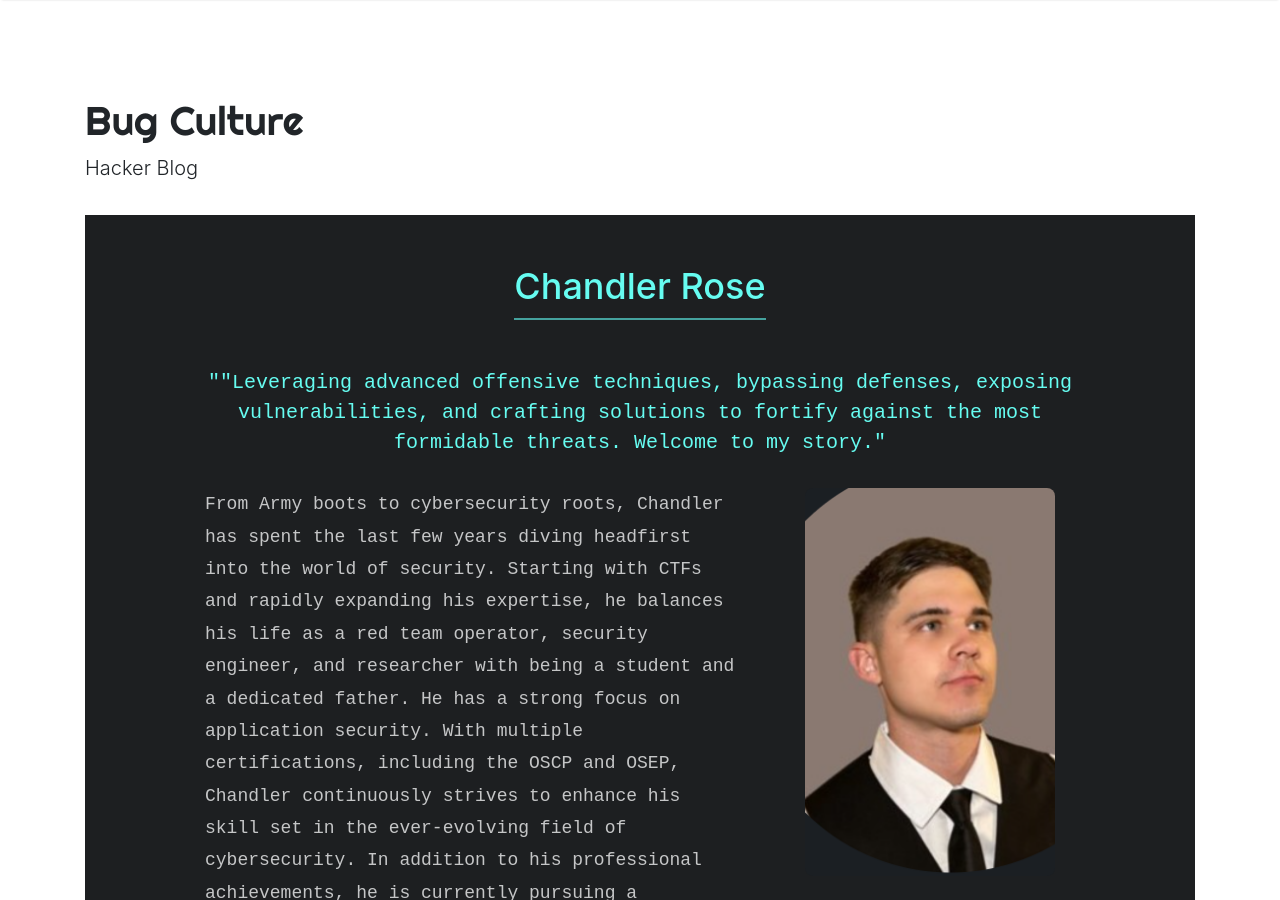
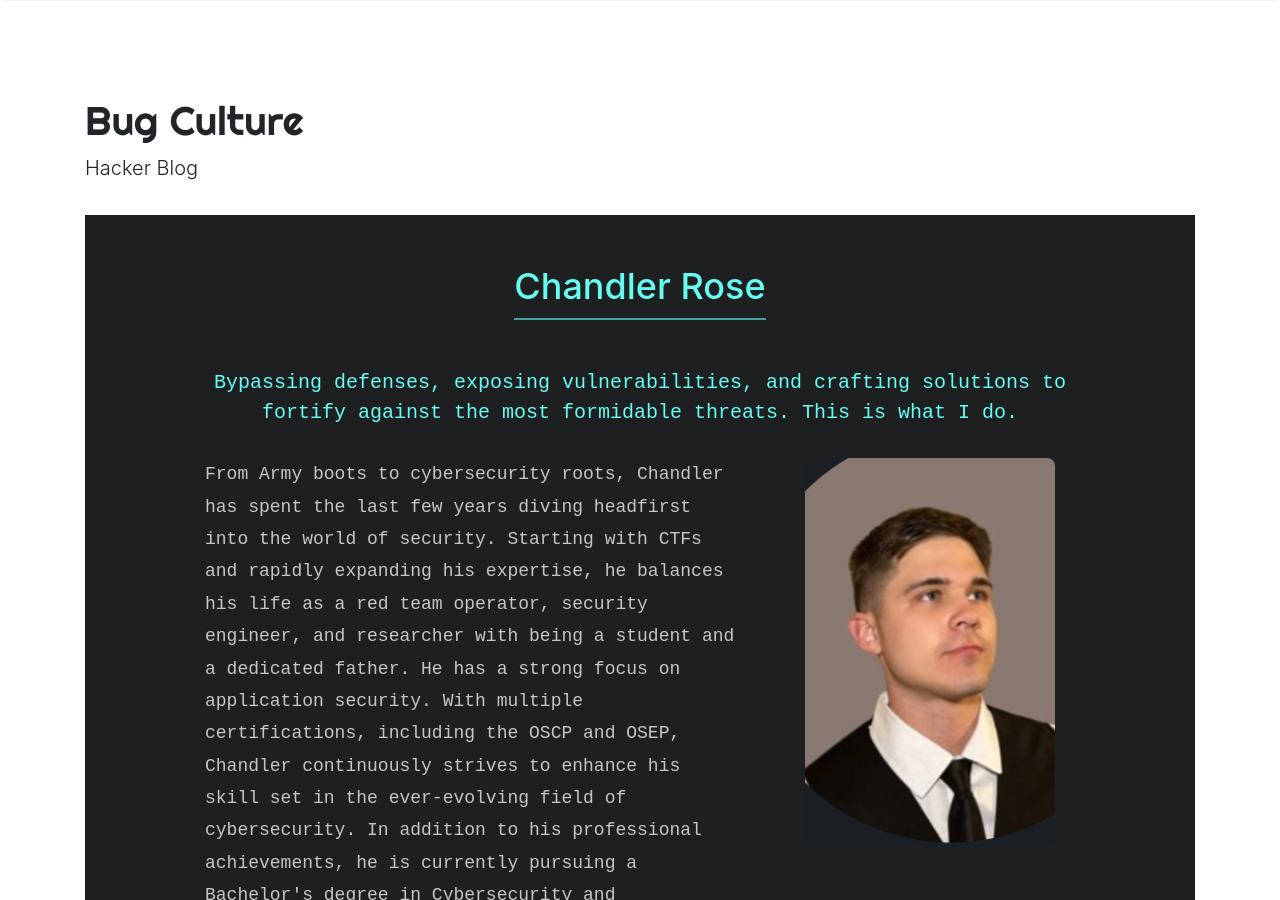
Before and after one commit to Turbul3nce/Turbul3nce.github.io, a Jekyll site: the page built from _pages/about.md, in a window 1280 px wide and 900 px high. Built offline with Jekyll 4.4.1, drawn with Linux system fonts in a browser that asks for light colours; nearby versions of some CDN libraries.

Commit message:
Update about.html

```diff
--- a/_layouts/about.html
+++ b/_layouts/about.html
@@ -10,7 +10,7 @@ layout: default
         </div>
 
         <div class="about-body">
-            <p class="about-intro">""Leveraging advanced offensive techniques, bypassing defenses, exposing vulnerabilities, and crafting solutions to fortify against the most formidable threats. Welcome to my story."</p>
+            <p class="about-intro">Bypassing defenses, exposing vulnerabilities, and crafting solutions to fortify against the most formidable threats. This is what I do.</p>
 
             <div class="about-content">
                 {{ content }}
```
